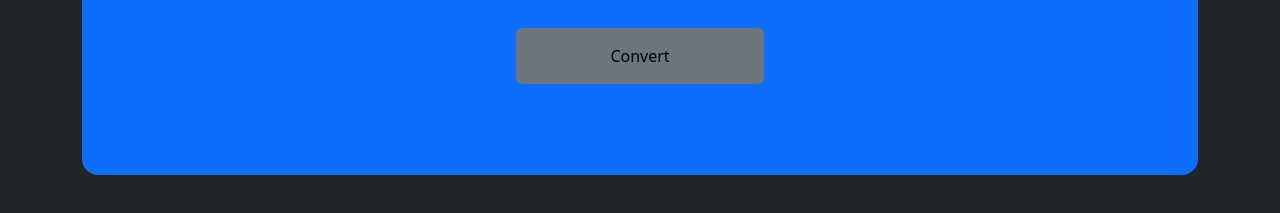
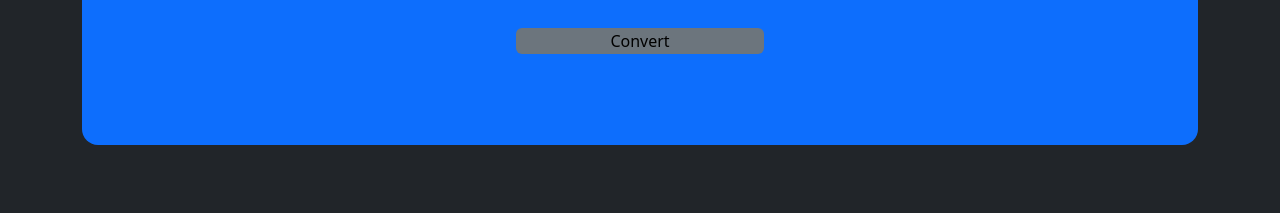
Before and after one commit to Kowsalya2929/Javascript-project, a plain HTML site: page index.html in a window 1280 px wide. Shown: the part 219-432 px from the top of the page. Drawn offline with Linux system fonts and the light colour scheme.

Commit message:
Update index.html

```diff
--- a/index.html
+++ b/index.html
@@ -13,7 +13,7 @@
 
 <input type="text" id="input" placeholder="Celcius to Fahrenheit" class="border border-0 container-sm p-2 rounded-4 bg-white mb-4">
 <div class="btn">
-<button type="submit" onclick="convert()" class="container bg-secondary border border-0 btn-secondary rounded  mb-3 w-25 p-3">Convert</button>
+<button type="submit" onclick="convert()" class="container bg-secondary border border-0 btn-secondary rounded  mb-3 w-25">Convert</button>
 </div>
 
 <div id="result" style="text-align: center; padding-top: 20px;"></div>
```
